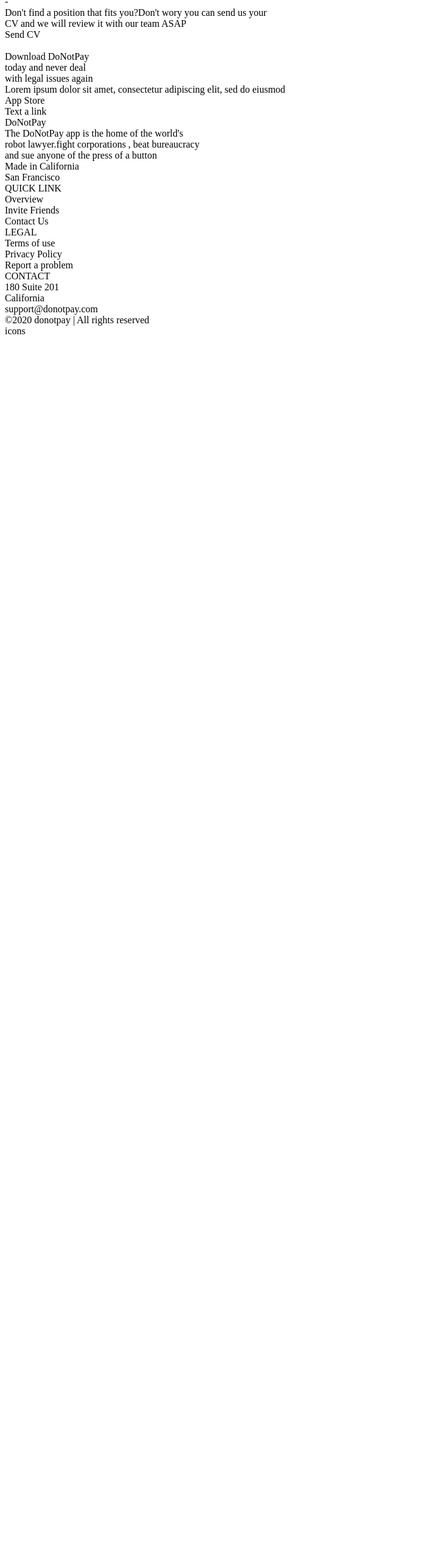
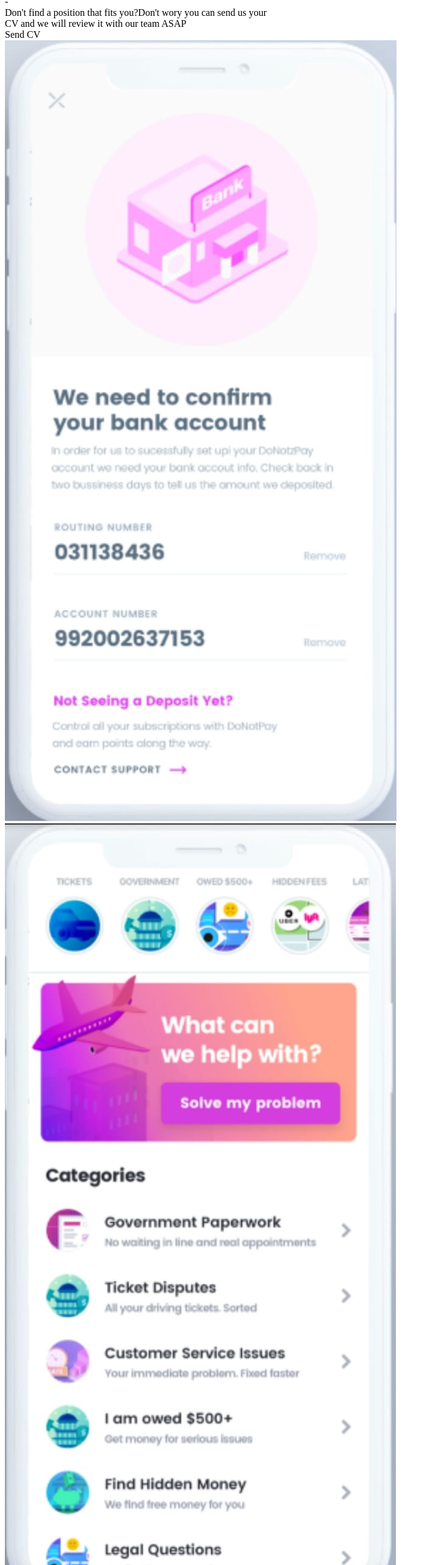
Before and after one commit to anviiiijain/Donotpay-dribbble-design, a Next.js app: page / in a window 1280 px wide. Shown: the part 4164-6730 px from the top of the page at 61% size, without its empty margins (0-706 px from the left). Before the commit the page ends 4724 px from the top, so only its background shows below. Built offline with nearby package versions, Linux system fonts and the light colour scheme.

Commit message:
cta section

```diff
--- a/pages/components/Cta.js
+++ b/pages/components/Cta.js
@@ -1,10 +1,9 @@
 const Cta=()=>{
     return(
         <div className="bg-smoke rounded-tr-default border-b-2 grid grid-cols-2 gap-20">
-            <div>
-                <img src=""/>
-                <img src=""/>
-
+            <div className="flex transform rotate-45 relative right-56">
+                <img  className="rounded-2xl h-96 mx-5"  src="./mobile1.jpeg"/>
+                <img  className="rounded-2xl h-96 mx-5" src="./mobile2.jpeg"/>
             </div>
             <div className="w-1/2 py-20">
                 <div className="text-2xl font-extrabold text-gray-800 py-4">
```
Also changed, not shown: public/mobile1.jpeg (added), public/mobile2.jpeg (added).
